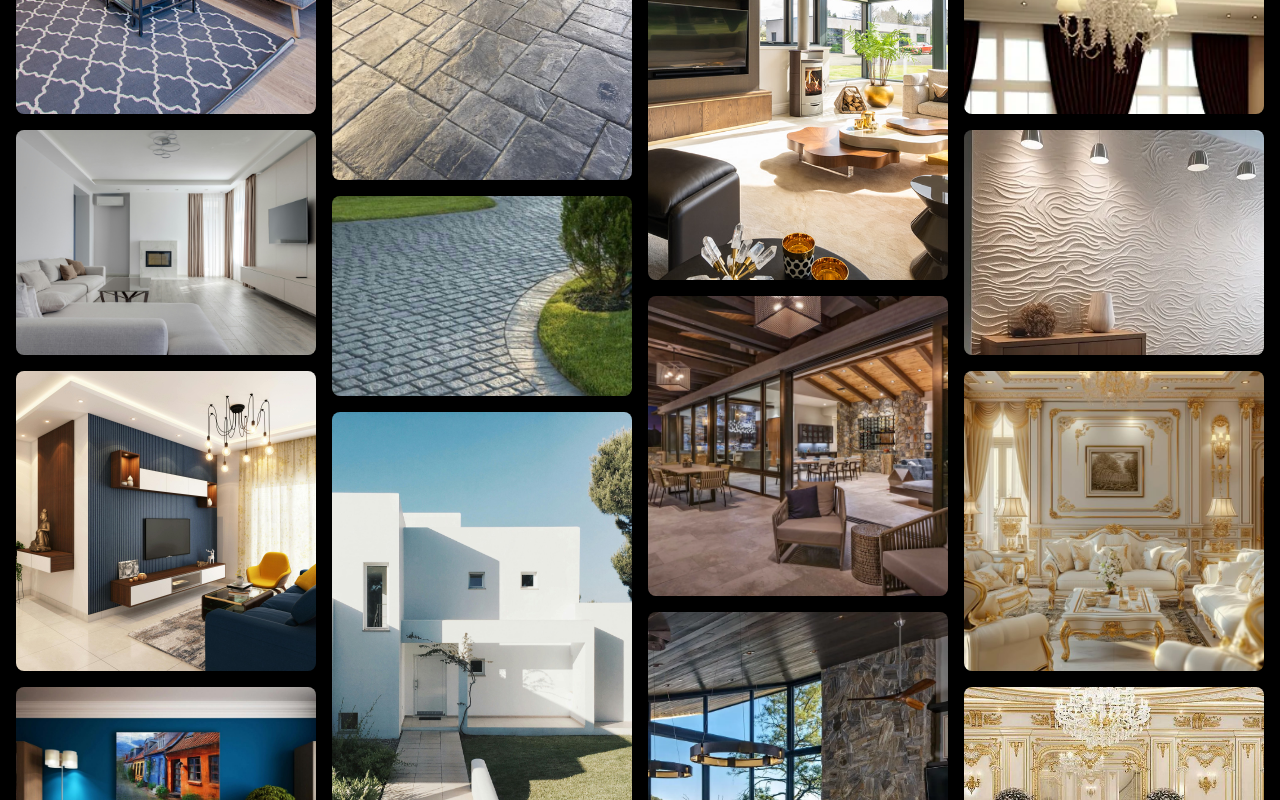
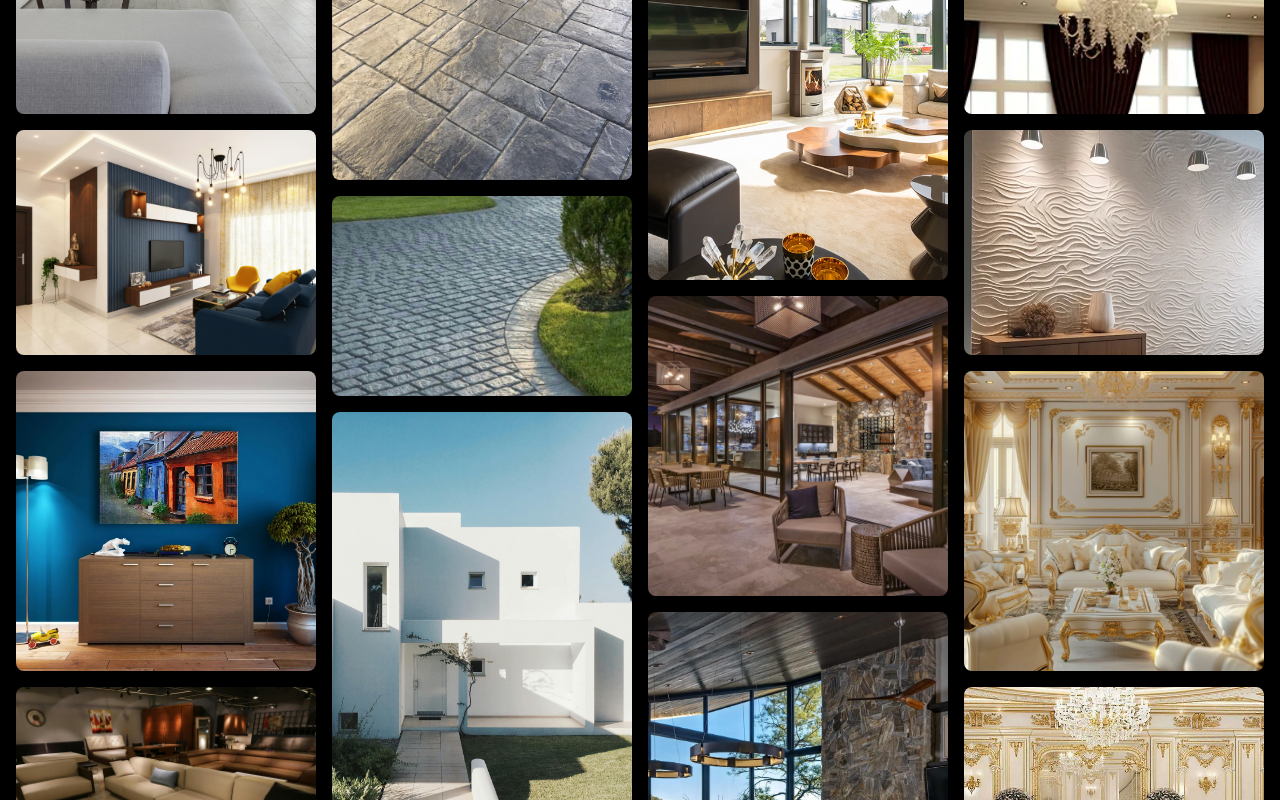
Before and after one commit to CrowsStack/bulox, a Next.js app: page /gallery in a window 1280 px wide. Shown: the part 1060-1860 px from the top of the page. Built offline with nearby package versions, Linux system fonts and the light colour scheme.

Commit message:
Reapply "okay"
This reverts commit b5b556d95049e3d4cd68dfb07f2b4b4d46b0fd86.

```diff
--- a/app/gallery/page.tsx
+++ b/app/gallery/page.tsx
@@ -81,7 +81,18 @@
 
 export default function GalleryPage() {
   // Combine images from gallery and services directories
-  const galleryImages = getImagesFromDirectory('gallery');
+  const galleryImages = [
+    '/gallery/image1.jpg',
+    '/gallery/image2.jpg',
+    '/gallery/image3.jpg',
+    '/gallery/image4.jpg',
+    '/gallery/image5.jpg',
+    '/gallery/image6.jpg',
+    '/gallery/image7.jpg',
+    '/gallery/image8.jpg',
+    '/gallery/image9.jpg',
+    '/gallery/image10.jpg'
+  ];
   const serviceImages = getImagesFromSubdirectories('services');
   const allImages = [...galleryImages, ...serviceImages];
 
```
